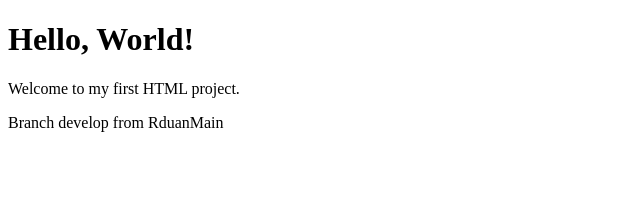
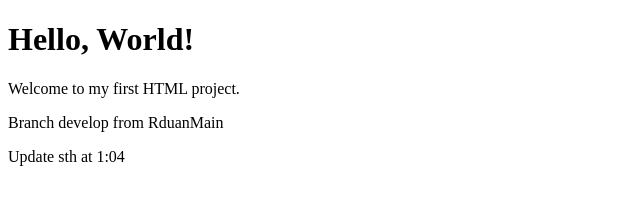
Before and after one commit to Rduanchen/test, a plain HTML site: page index.html in a window 1280 px wide. Shown: the whole page, without its empty margins (0-640 px from the left). Drawn offline with Linux system fonts and the light colour scheme.

Commit message:
test sync

```diff
--- a/index.html
+++ b/index.html
@@ -9,5 +9,6 @@
 
 
     <p>Branch develop from RduanMain</p>
+    <p>Update sth at 1:04</p>
 </body>
 </html>
```
